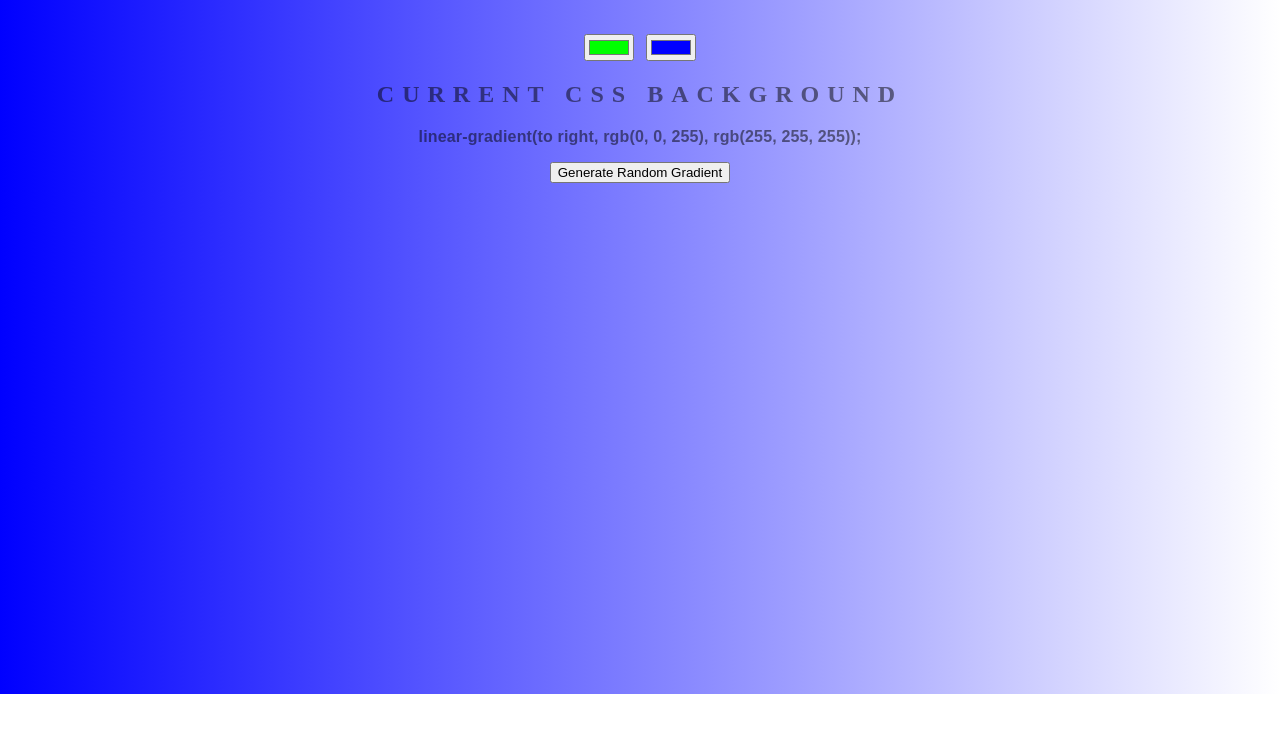
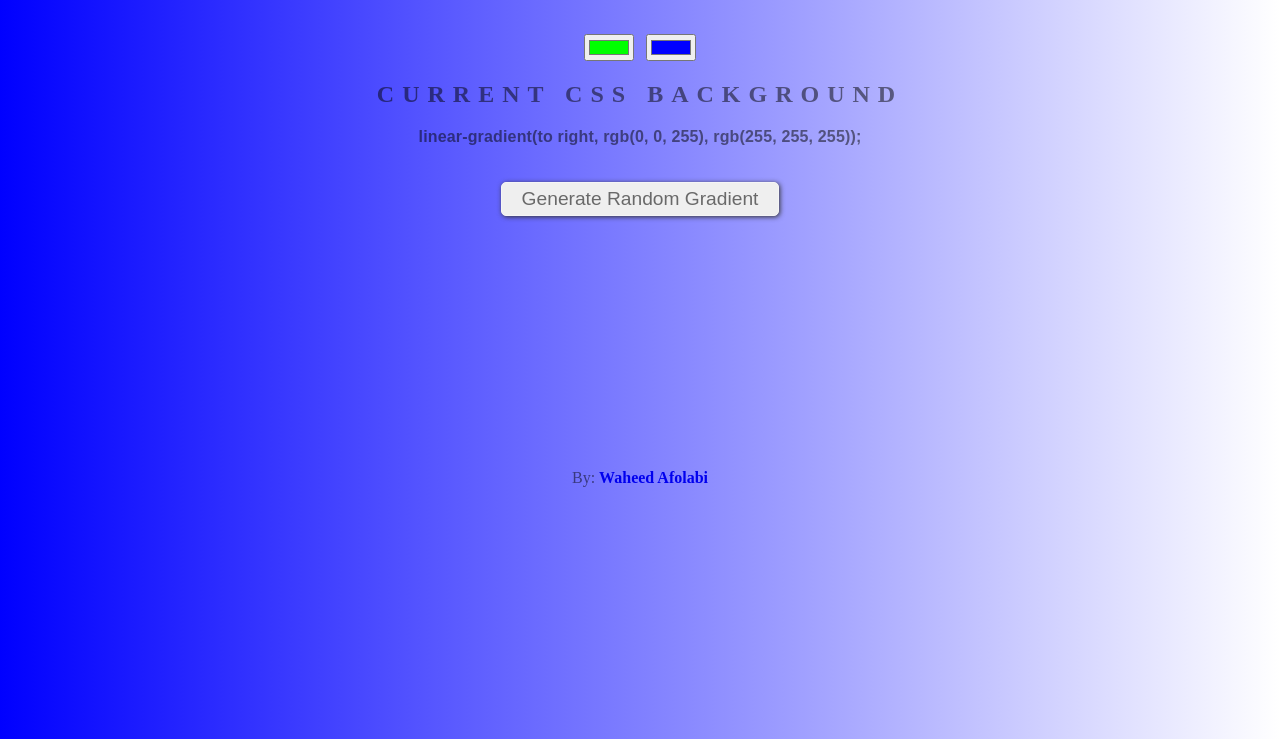
Before and after one commit to wptechprodigy/lineargradientgen, a plain HTML site: page index.html in a window 1280 px wide. Shown: the part 106-845 px from the top of the page. Before the commit the page ends 800 px from the top, so only its background shows below. Drawn offline with Linux system fonts and the light colour scheme.

Commit message:
Feature - Style gradient generator button and author text

```diff
--- a/index.html
+++ b/index.html
@@ -15,6 +15,11 @@
 		<h3>linear-gradient(to right, rgb(0, 0, 255), rgb(255, 255, 255));</h3>
 		<input type="button" value="Generate Random Gradient" />
 
+		<p class="author">
+			By:
+			<span><a href="https://github.com/wptechprodigy">Waheed Afolabi</a></span>
+		</p>
+
 		<script src="script.js"></script>
 	</body>
 </html>
--- a/style.css
+++ b/style.css
@@ -5,9 +5,10 @@ body {
 	text-transform: uppercase;
 	letter-spacing: 0.5em;
 	top: 15%;
-	background: linear-gradient(to right, blue, white);
+	background: linear-gradient(to right, rgb(0, 0, 255), rgb(255, 255, 255));
 	background: -moz-linear-gradient(to right, blue, white);
 	background: -o-linear-gradient(to right, blue, white);
+	overflow: hidden;
 }
 
 h1 {
@@ -26,3 +27,40 @@ h3 {
 	text-transform: none;
 	letter-spacing: 0.01em;
 }
+
+input[type='button'] {
+	margin-top: 20px;
+	font-size: 1.2em;
+	color: dimgray;
+	padding: 5px 20px;
+	border-radius: 5px;
+	border: 1px solid #f5f5f6;
+	box-shadow: 1px 1px 5px #333;
+	transition: all 0.5s ease-in-out;
+}
+
+input[type='button']:hover {
+	color: aliceblue;
+	background: dimgray;
+	cursor: pointer;
+	transform: scale(1.03);
+}
+
+a {
+	text-decoration: none;
+}
+
+.author {
+	margin: 20% auto;
+	text-transform: none;
+	letter-spacing: normal;
+}
+
+.author span {
+	font-weight: 600;
+}
+
+.author span:hover {
+	font-weight: 600;
+	cursor: pointer;
+}
```
